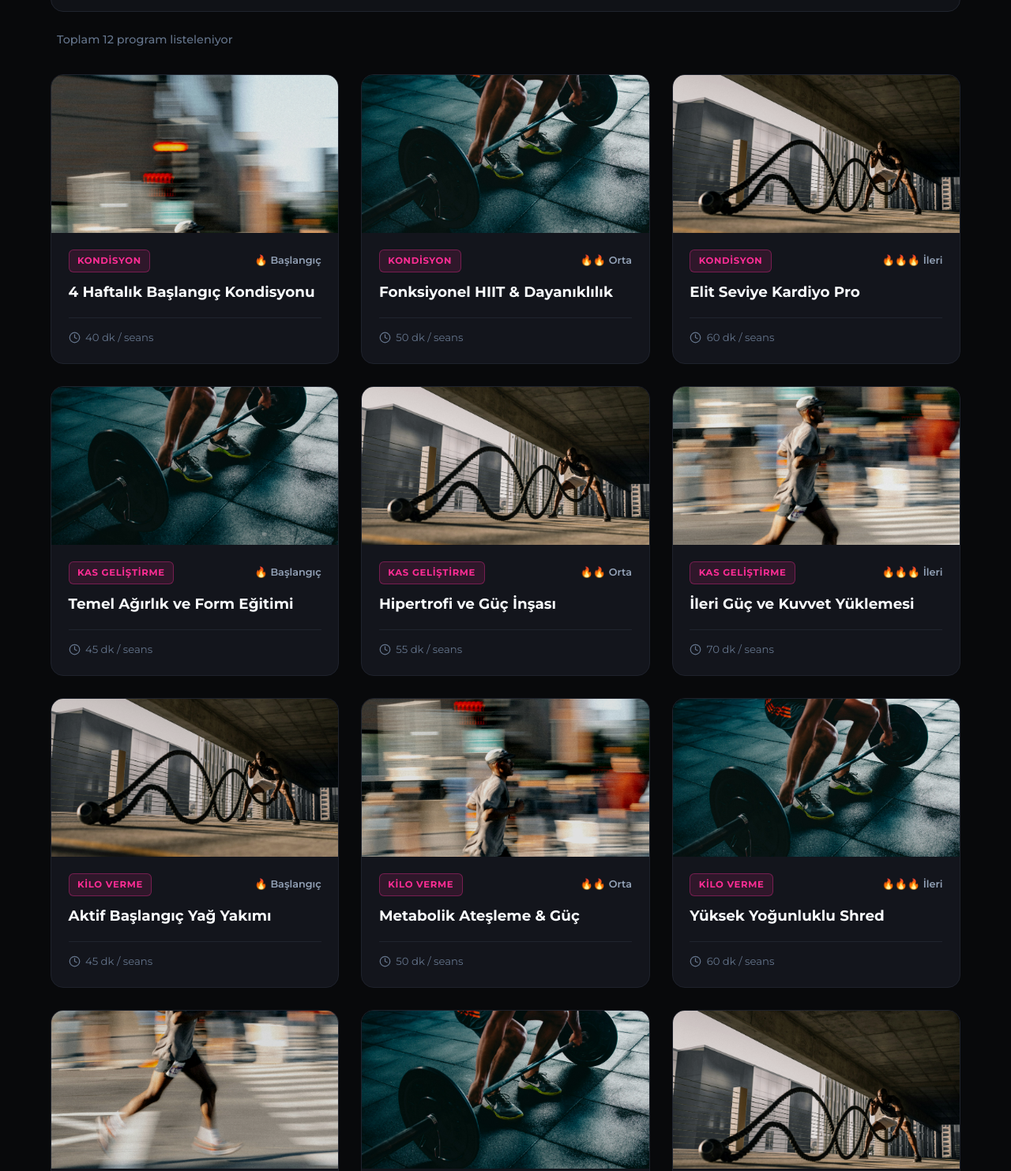
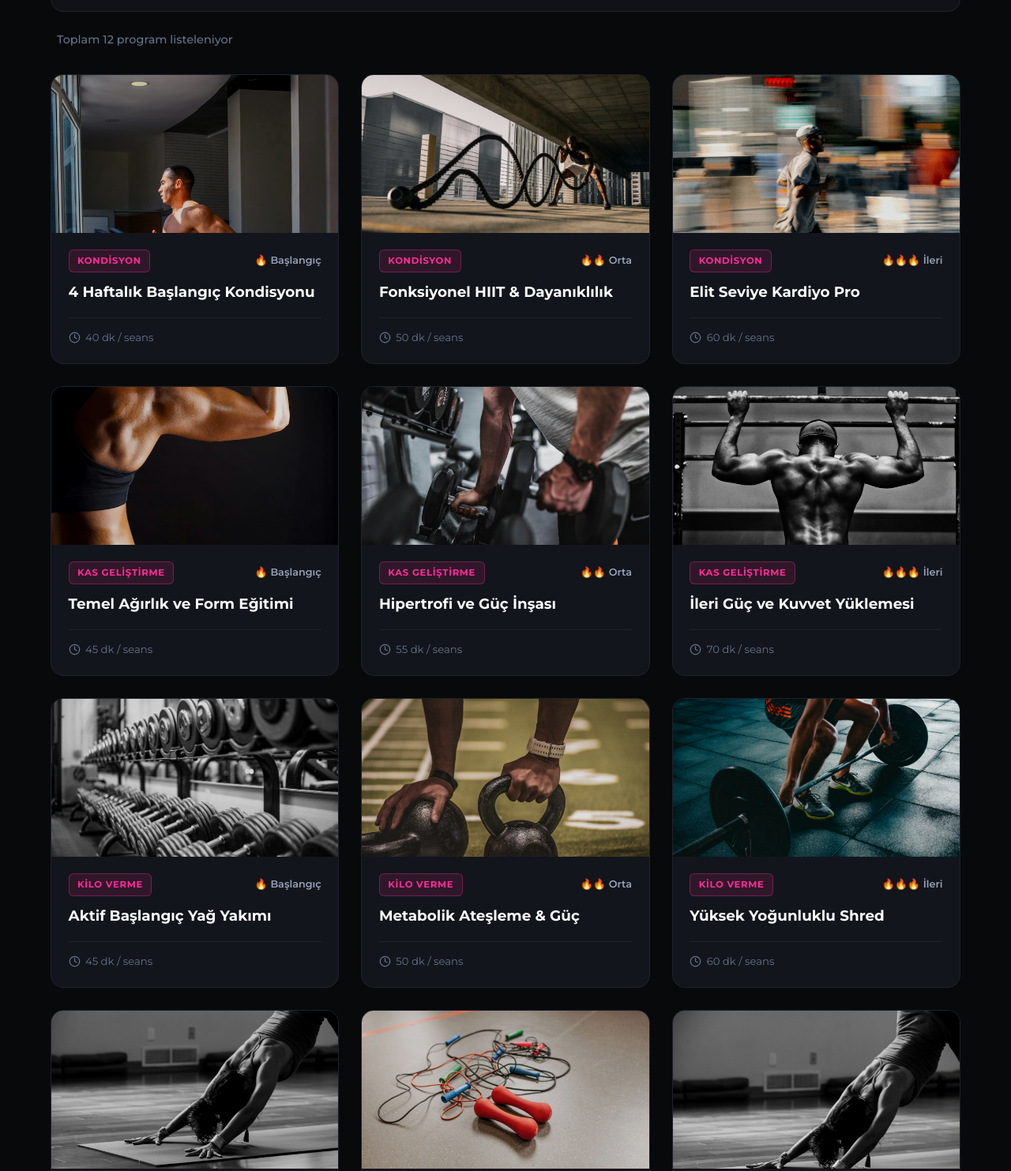
Before and after one commit to cileekk1/fitness-site, a website built with Vite: page index.html in a window 1280 px wide. Shown: the part 1363-2846 px from the top of the page at 79% size. Built offline with nearby package versions, Linux system fonts and the light colour scheme.

Commit message:
Add unique photos to program cards and fix crop

```diff
--- a/index.html
+++ b/index.html
@@ -143,7 +143,7 @@
           <!-- Card 1: Kondisyon / Başlangıç -->
           <article class="program-card" data-program-id="p1" data-goal="kondisyon" data-diff="1" tabindex="0" role="button" aria-haspopup="dialog" aria-label="4 Haftalık Başlangıç Kondisyonu programını incele">
             <div class="card-media">
-              <img src="/gym-1.jpg" alt="4 Haftalık Başlangıç Kondisyonu antrenmanı" class="card-img crop-top" loading="lazy" />
+              <img src="/kardiyo-1.jpg" alt="Koşu bandında tempolu kardiyo antrenmanı yapan sporcu" class="card-img crop-top" loading="lazy" />
               <div class="card-hover-overlay">
                 <span class="btn btn-inspect">Programı İncele</span>
               </div>
@@ -168,7 +168,7 @@
           <!-- Card 2: Kondisyon / Orta -->
           <article class="program-card" data-program-id="p2" data-goal="kondisyon" data-diff="2" tabindex="0" role="button" aria-haspopup="dialog" aria-label="Fonksiyonel HIIT & Dayanıklılık programını incele">
             <div class="card-media">
-              <img src="/gym-2.jpg" alt="Fonksiyonel HIIT & Dayanıklılık antrenmanı" class="card-img crop-mid" loading="lazy" />
+              <img src="/gym-3.jpg" alt="Savaş halatı (battle rope) ile fonksiyonel HIIT antrenmanı yapan sporcu" class="card-img crop-mid" loading="lazy" />
               <div class="card-hover-overlay">
                 <span class="btn btn-inspect">Programı İncele</span>
               </div>
@@ -193,7 +193,7 @@
           <!-- Card 3: Kondisyon / İleri -->
           <article class="program-card" data-program-id="p3" data-goal="kondisyon" data-diff="3" tabindex="0" role="button" aria-haspopup="dialog" aria-label="Elit Seviye Kardiyo Pro programını incele">
             <div class="card-media">
-              <img src="/gym-3.jpg" alt="Elit Seviye Kardiyo Pro antrenmanı" class="card-img crop-center" loading="lazy" />
+              <img src="/gym-1.jpg" alt="Açık havada tempolu koşan maraton ve dayanıklılık sporcusu" class="card-img crop-center" loading="lazy" />
               <div class="card-hover-overlay">
                 <span class="btn btn-inspect">Programı İncele</span>
               </div>
@@ -218,7 +218,7 @@
           <!-- Card 4: Kas Geliştirme / Başlangıç -->
           <article class="program-card" data-program-id="p4" data-goal="kas-gelistirme" data-diff="1" tabindex="0" role="button" aria-haspopup="dialog" aria-label="Temel Ağırlık ve Form Eğitimi programını incele">
             <div class="card-media">
-              <img src="/gym-2.jpg" alt="Temel Ağırlık ve Form Eğitimi antrenmanı" class="card-img crop-low" loading="lazy" />
+              <img src="/kuvvet-1.jpg" alt="Dambıl ile kol ve omuz kuvvet egzersizi uygulayan kadın sporcu" class="card-img crop-low" loading="lazy" />
               <div class="card-hover-overlay">
                 <span class="btn btn-inspect">Programı İncele</span>
               </div>
@@ -243,7 +243,7 @@
           <!-- Card 5: Kas Geliştirme / Orta -->
           <article class="program-card" data-program-id="p5" data-goal="kas-gelistirme" data-diff="2" tabindex="0" role="button" aria-haspopup="dialog" aria-label="Hipertrofi ve Güç İnşası programını incele">
             <div class="card-media">
-              <img src="/gym-3.jpg" alt="Hipertrofi ve Güç İnşası antrenmanı" class="card-img crop-mid" loading="lazy" />
+              <img src="/kuvvet-2.jpg" alt="Ağırlık standından ağır dambılları kaldıran sporcu" class="card-img crop-mid" loading="lazy" />
               <div class="card-hover-overlay">
                 <span class="btn btn-inspect">Programı İncele</span>
               </div>
@@ -268,7 +268,7 @@
           <!-- Card 6: Kas Geliştirme / İleri -->
           <article class="program-card" data-program-id="p6" data-goal="kas-gelistirme" data-diff="3" tabindex="0" role="button" aria-haspopup="dialog" aria-label="İleri Güç ve Kuvvet Yüklemesi programını incele">
             <div class="card-media">
-              <img src="/gym-1.jpg" alt="İleri Güç ve Kuvvet Yüklemesi antrenmanı" class="card-img crop-mid" loading="lazy" />
+              <img src="/kuvvet-3.jpg" alt="Barfiks barında sırt ve kanat kaslarını çalıştıran sporcu" class="card-img crop-top" loading="lazy" />
               <div class="card-hover-overlay">
                 <span class="btn btn-inspect">Programı İncele</span>
               </div>
@@ -293,7 +293,7 @@
           <!-- Card 7: Kilo Verme / Başlangıç -->
           <article class="program-card" data-program-id="p7" data-goal="kilo-verme" data-diff="1" tabindex="0" role="button" aria-haspopup="dialog" aria-label="Aktif Başlangıç Yağ Yakımı programını incele">
             <div class="card-media">
-              <img src="/gym-3.jpg" alt="Aktif Başlangıç Yağ Yakımı antrenmanı" class="card-img crop-low" loading="lazy" />
+              <img src="/kilo-1.jpg" alt="Spor salonunda ağırlık standında sıralanmış dambıllar" class="card-img crop-low" loading="lazy" />
               <div class="card-hover-overlay">
                 <span class="btn btn-inspect">Programı İncele</span>
               </div>
@@ -318,7 +318,7 @@
           <!-- Card 8: Kilo Verme / Orta -->
           <article class="program-card" data-program-id="p8" data-goal="kilo-verme" data-diff="2" tabindex="0" role="button" aria-haspopup="dialog" aria-label="Metabolik Ateşleme & Güç programını incele">
             <div class="card-media">
-              <img src="/gym-1.jpg" alt="Metabolik Ateşleme & Güç antrenmanı" class="card-img crop-center" loading="lazy" />
+              <img src="/kilo-2.jpg" alt="Çim zemin üzerinde kettlebell ile metabolik güç antrenmanı yapan sporcu" class="card-img crop-center" loading="lazy" />
               <div class="card-hover-overlay">
                 <span class="btn btn-inspect">Programı İncele</span>
               </div>
@@ -343,7 +343,7 @@
           <!-- Card 9: Kilo Verme / İleri -->
           <article class="program-card" data-program-id="p9" data-goal="kilo-verme" data-diff="3" tabindex="0" role="button" aria-haspopup="dialog" aria-label="Yüksek Yoğunluklu Shred programını incele">
             <div class="card-media">
-              <img src="/gym-2.jpg" alt="Yüksek Yoğunluklu Shred antrenmanı" class="card-img crop-top" loading="lazy" />
+              <img src="/gym-2.jpg" alt="Halter ile deadlift kaldırışı yapan sporcu" class="card-img crop-top" loading="lazy" />
               <div class="card-hover-overlay">
                 <span class="btn btn-inspect">Programı İncele</span>
               </div>
@@ -368,7 +368,7 @@
           <!-- Card 10: Esneklik / Başlangıç -->
           <article class="program-card" data-program-id="p10" data-goal="esneklik" data-diff="1" tabindex="0" role="button" aria-haspopup="dialog" aria-label="Mobilite & Duruş Dengeleme programını incele">
             <div class="card-media">
-              <img src="/gym-1.jpg" alt="Mobilite & Duruş Dengeleme antrenmanı" class="card-img crop-low" loading="lazy" />
+              <img src="/esneklik-1.jpg" alt="Yoga matı üzerinde aşağı bakan köpek esneme hareketi yapan sporcu" class="card-img crop-low" loading="lazy" />
               <div class="card-hover-overlay">
                 <span class="btn btn-inspect">Programı İncele</span>
               </div>
@@ -393,7 +393,7 @@
           <!-- Card 11: Esneklik / Orta -->
           <article class="program-card" data-program-id="p11" data-goal="esneklik" data-diff="2" tabindex="0" role="button" aria-haspopup="dialog" aria-label="Dinamik Esneme & Eklem Sağlığı programını incele">
             <div class="card-media">
-              <img src="/gym-2.jpg" alt="Dinamik Esneme & Eklem Sağlığı antrenmanı" class="card-img crop-center" loading="lazy" />
+              <img src="/esneklik-2.jpg" alt="Egzersiz zemininde hafif dambıllar ve atlama ipleri" class="card-img crop-center" loading="lazy" />
               <div class="card-hover-overlay">
                 <span class="btn btn-inspect">Programı İncele</span>
               </div>
@@ -418,7 +418,7 @@
           <!-- Card 12: Esneklik / İleri -->
           <article class="program-card" data-program-id="p12" data-goal="esneklik" data-diff="3" tabindex="0" role="button" aria-haspopup="dialog" aria-label="İleri Seviye Vinyasa & Core Esneklik programını incele">
             <div class="card-media">
-              <img src="/gym-3.jpg" alt="İleri Seviye Vinyasa & Core Esneklik antrenmanı" class="card-img crop-top" loading="lazy" />
+              <img src="/esneklik-1.jpg" alt="Mat üzerinde vinyasa yoga akışı ve esneme hareketi uygulayan sporcu" class="card-img crop-top" loading="lazy" />
               <div class="card-hover-overlay">
                 <span class="btn btn-inspect">Programı İncele</span>
               </div>
```
Also changed, not shown: public/esneklik-1.jpg (added), public/esneklik-2.jpg (added), public/kardiyo-1.jpg (added), public/kilo-1.jpg (added), public/kilo-2.jpg (added), public/kuvvet-1.jpg (added), public/kuvvet-2.jpg (added), public/kuvvet-3.jpg (added).
